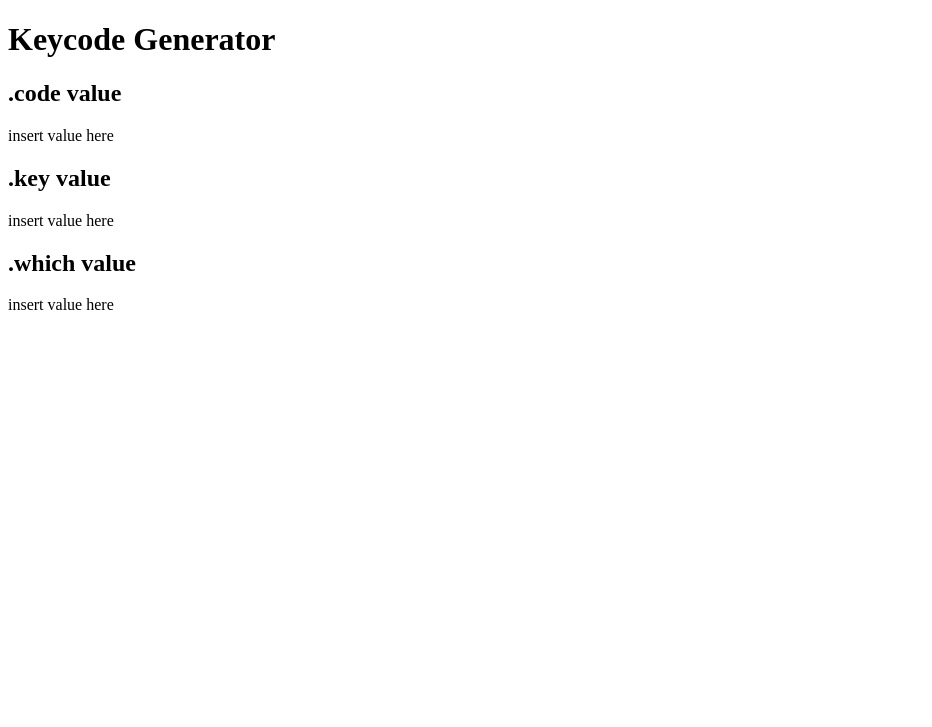
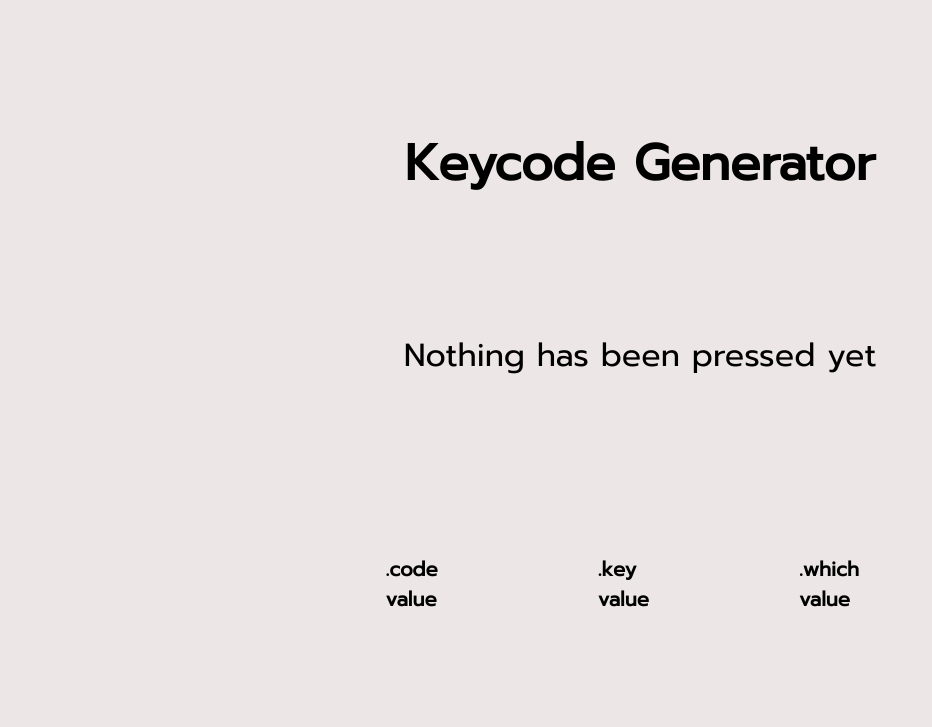
Before and after one commit to Fitz8/Keycode, a plain HTML site: page index.html in a window 1280 px wide. Shown: the whole page, without its empty margins (0-932 px from the left). Drawn offline with Linux system fonts and the light colour scheme.

Commit message:
Added basic styling

```diff
--- a/app.js
+++ b/app.js
@@ -1,7 +1,8 @@
-let pressed = document.getElementById("pressed");
-let key = document.getElementById("key");
-let which = document.getElementById("which");
-let code = document.getElementById("code");
+const pressed = document.getElementById("pressed");
+const code = document.getElementById("code");
+const key = document.getElementById("key");
+const which = document.getElementById("which");
+
 
 document.addEventListener("keydown", (logkey) => {
     pressed.textContent = `${logkey.key} was pressed!`;
--- a/index.html
+++ b/index.html
@@ -4,22 +4,26 @@
     <meta charset="UTF-8">
     <meta http-equiv="X-UA-Compatible" content="IE=edge">
     <meta name="viewport" content="width=device-width, initial-scale=1.0">
+    <link rel="stylesheet" href="style.css">
+    <style> @import url('https://fonts.googleapis.com/css2?family=Prompt&display=swap');</style>
     <title>Keycode Generator</title>
 </head>
 <body>
     <h1>Keycode Generator</h1>
-    <p id="pressed"></p>
-    <div>
-        <h2>.code value</h2>
-        <p id="code">insert value here</p>
-    </div>
-    <div>
-        <h2>.key value</h2>
-        <p id="key">insert value here</p>
-    </div>
-    <div>
-        <h2>.which value</h2>
-        <p id="which">insert value here</p>
+    <p id="pressed">Nothing has been pressed yet</p>
+    <div class="container">
+        <div class="cards">
+            <h2>.code value</h2>
+            <p id="code"></p>
+        </div>
+        <div class="cards">
+            <h2>.key value</h2>
+            <p id="key"></p>
+        </div>
+        <div class="cards">
+            <h2>.which value</h2>
+            <p id="which"></p>
+        </div>
     </div>
 <script src="app.js"></script>
 </body>
--- a/style.css
+++ b/style.css
@@ -0,0 +1,46 @@
+html, body {
+    height: 100%;
+}
+
+body {
+    display: flex;
+    flex-direction: column;
+    align-items: center;
+    justify-content: center;
+    gap: 8%;
+    font-family: 'Prompt', sans-serif;
+    background-color: #ECE6E7;
+}
+
+.container {
+    display: flex;
+    justify-content: center;
+    width: 50%;
+}
+
+.cards {
+    display: flex;
+    flex-direction: column;
+    justify-content: center;
+    align-items: center;
+    margin: 5%;
+    padding: 30px;
+    border-radius: 5%;
+}
+
+h1 {
+    font-size: 50px;
+}
+
+#pressed {
+    font-size: 32px;
+}
+
+h2 {
+    font-size: 20px;
+    height: 50%;
+}
+
+p {
+    font-size: 16px;
+}
```
